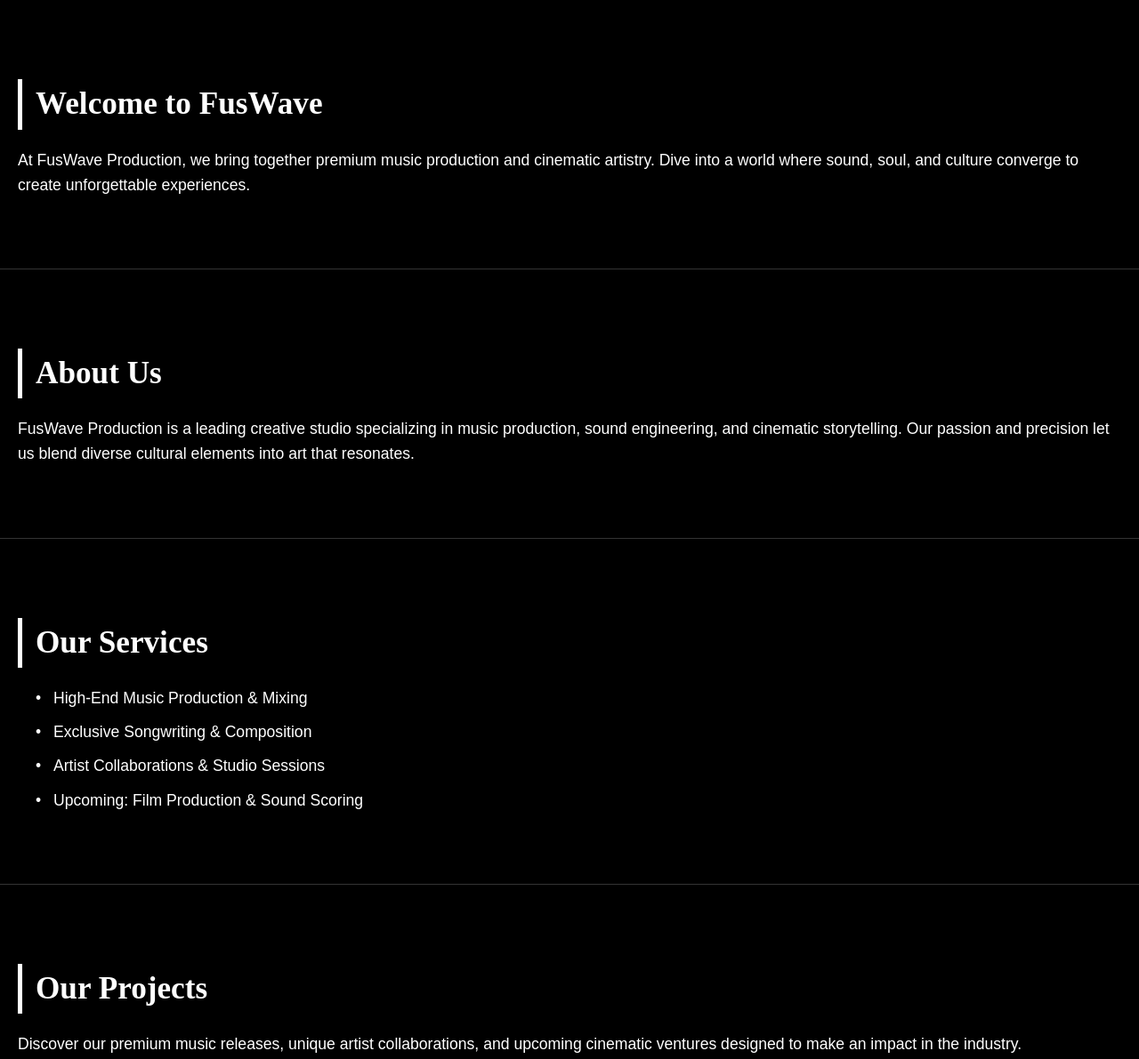
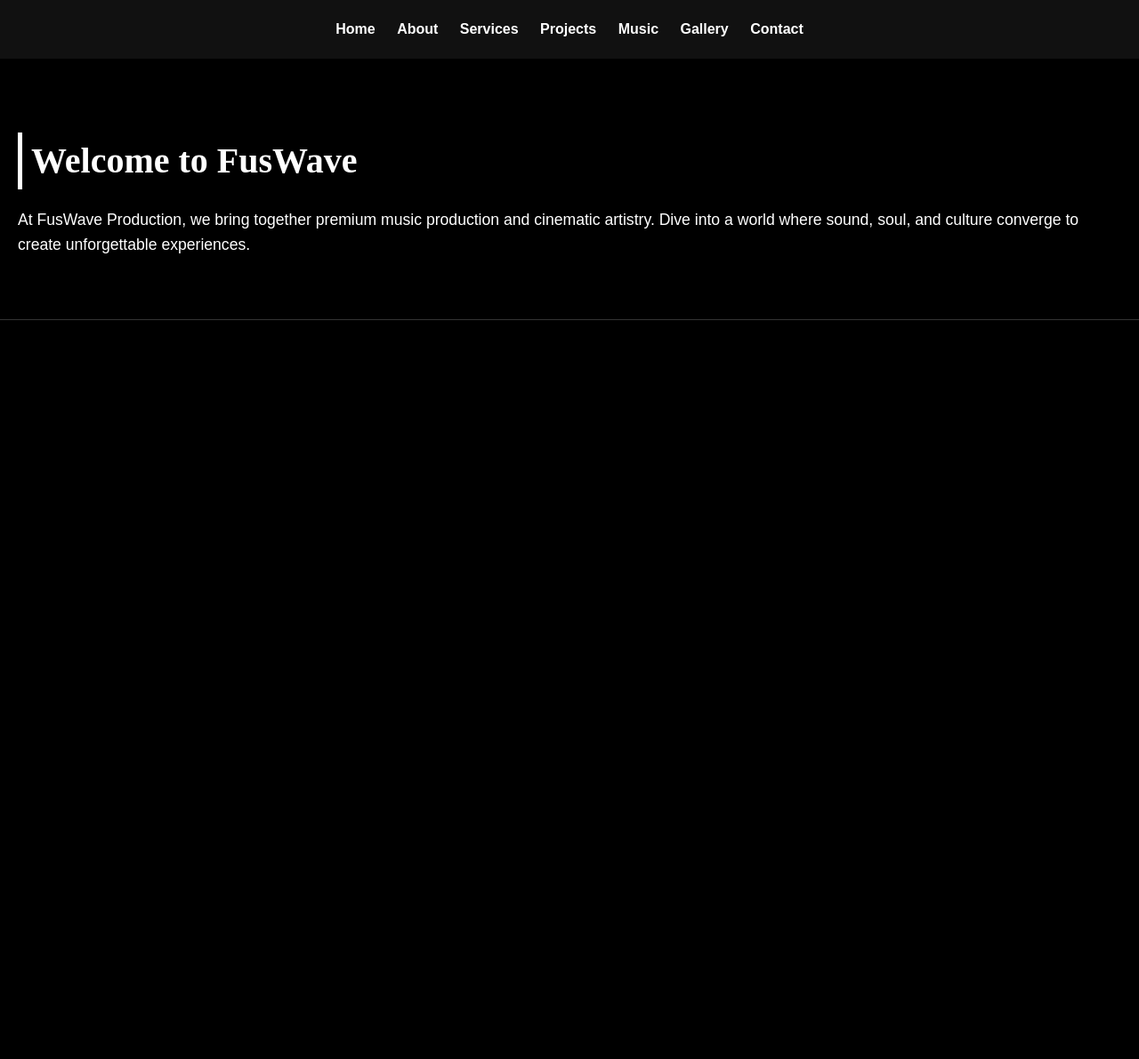
Before and after one commit to Fuswave/fuswave_production, a plain HTML site: page index.html in a window 1280 px wide. Shown: the top 1191 px of the page at 89% size. After the commit the page ends 800 px from the top, so only its background shows below. Drawn offline with Linux system fonts and the light colour scheme.

Commit message:
Update index.html

```diff
--- a/index.html
+++ b/index.html
@@ -3,7 +3,7 @@
 <head>
   <meta charset="UTF-8">
   <meta name="viewport" content="width=device-width, initial-scale=1">
-  <title>FusWave Production - Content Sections</title>
+  <title>FusWave Production - Single Section View</title>
   <style>
     body {
       margin: 0;
@@ -12,91 +12,106 @@
       font-family: 'Poppins', sans-serif;
       line-height: 1.6;
     }
-    /* Style for each content section */
-    .section {
-      padding: 60px 20px;
+    nav {
+      background: #111;
+      padding: 20px;
+      text-align: center;
+    }
+    nav a {
+      color: #fff;
+      margin: 0 10px;
+      text-decoration: none;
+      font-weight: bold;
+      cursor: pointer;
+    }
+    nav a:hover {
+      text-decoration: underline;
+    }
+    /* Hide all sections by default */
+    section {
+      padding: 50px 20px;
+      display: none;
       border-bottom: 1px solid #333;
     }
-    .section:last-child {
-      border-bottom: none;
+    /* Only the active section is displayed */
+    section.active {
+      display: block;
     }
-    .section h2 {
+    section h2 {
       font-family: 'Playfair Display', serif;
-      font-size: 2.2rem;
+      font-size: 2.5rem;
       margin-bottom: 20px;
-      padding-left: 15px;
+      padding-left: 10px;
       border-left: 5px solid #fff;
     }
-    .section p,
-    .section ul {
+    section p {
       font-size: 1.1rem;
       margin-bottom: 20px;
-    }
-    .section ul {
-      list-style: none;
-      padding-left: 20px;
-    }
-    .section ul li {
-      position: relative;
-      margin-bottom: 10px;
-      padding-left: 20px;
-    }
-    .section ul li::before {
-      content: "•";
-      position: absolute;
-      left: 0;
-      color: #fff;
-    }
-    a {
-      color: #fff;
-      text-decoration: underline;
     }
   </style>
 </head>
 <body>
-  <div class="section" id="home">
+  <nav>
+    <a onclick="showSection('home')">Home</a>
+    <a onclick="showSection('about')">About</a>
+    <a onclick="showSection('services')">Services</a>
+    <a onclick="showSection('projects')">Projects</a>
+    <a onclick="showSection('music')">Music</a>
+    <a onclick="showSection('gallery')">Gallery</a>
+    <a onclick="showSection('contact')">Contact</a>
+  </nav>
+
+  <section id="home" class="active">
     <h2>Welcome to FusWave</h2>
     <p>At FusWave Production, we bring together premium music production and cinematic artistry. Dive into a world where sound, soul, and culture converge to create unforgettable experiences.</p>
-  </div>
+  </section>
 
-  <div class="section" id="about">
+  <section id="about">
     <h2>About Us</h2>
     <p>FusWave Production is a leading creative studio specializing in music production, sound engineering, and cinematic storytelling. Our passion and precision let us blend diverse cultural elements into art that resonates.</p>
-  </div>
+  </section>
 
-  <div class="section" id="services">
+  <section id="services">
     <h2>Our Services</h2>
-    <ul>
-      <li>High-End Music Production &amp; Mixing</li>
-      <li>Exclusive Songwriting &amp; Composition</li>
-      <li>Artist Collaborations &amp; Studio Sessions</li>
-      <li>Upcoming: Film Production &amp; Sound Scoring</li>
-    </ul>
-  </div>
+    <p>We offer high-end music production, exclusive songwriting, artist collaborations, and soon – film production and sound scoring.</p>
+  </section>
 
-  <div class="section" id="projects">
+  <section id="projects">
     <h2>Our Projects</h2>
-    <p>Discover our premium music releases, unique artist collaborations, and upcoming cinematic ventures designed to make an impact in the industry.</p>
-  </div>
+    <p>Discover our premium music releases, unique artist collaborations, and upcoming cinematic ventures designed to leave an indelible mark on the industry.</p>
+  </section>
 
-  <div class="section" id="music">
+  <section id="music">
     <h2>Latest Track</h2>
     <p>Embed your Spotify track or media content here.</p>
-    <!-- Example: Spotify Embed -->
-    <!-- <iframe src="https://open.spotify.com/embed/track/0hWdhFABzK343uZbx52Pcp?utm_source=generator" height="80" frameborder="0" allow="autoplay; clipboard-write; encrypted-media; fullscreen; picture-in-picture"></iframe> -->
-  </div>
+    <!-- Example Spotify Embed (uncomment to use):
+    <iframe src="https://open.spotify.com/embed/track/0hWdhFABzK343uZbx52Pcp?utm_source=generator" height="80" frameborder="0" allow="autoplay; clipboard-write; encrypted-media; fullscreen; picture-in-picture" loading="lazy"></iframe>
+    -->
+  </section>
 
-  <div class="section" id="gallery">
+  <section id="gallery">
     <h2>Gallery</h2>
-    <p>Showcase your images here. You can use a grid layout if you have multiple images.</p>
-    <!-- Example gallery images -->
-    <!-- <img src="https://via.placeholder.com/800x400.png?text=Behind+The+Scenes" alt="Behind the Scenes at FusWave Production">
-         <img src="https://via.placeholder.com/800x400.png?text=Studio+Session" alt="Studio session in progress"> -->
-  </div>
+    <p>Showcase your images here. You can customize this section further with a grid layout if needed.</p>
+    <!-- Example images (uncomment to use):
+    <img src="https://via.placeholder.com/800x400.png?text=Behind+The+Scenes" alt="Behind the Scenes">
+    <img src="https://via.placeholder.com/800x400.png?text=Studio+Session" alt="Studio Session">
+    -->
+  </section>
 
-  <div class="section" id="contact">
+  <section id="contact">
     <h2>Get In Touch</h2>
-    <p>If you have any questions or would like to work with us, please email us at <a href="mailto:fuswave.production@gmail.com">fuswave.production@gmail.com</a>.</p>
-  </div>
+    <p>If you have any questions or would like to work with us, please email us at <a href="mailto:fuswave.production@gmail.com" style="color: #fff;">fuswave.production@gmail.com</a>.</p>
+  </section>
+
+  <script>
+    function showSection(sectionId) {
+      // Hide all sections
+      document.querySelectorAll("section").forEach(function(section) {
+        section.classList.remove("active");
+      });
+      // Show the selected section
+      document.getElementById(sectionId).classList.add("active");
+    }
+  </script>
 </body>
 </html>
```
